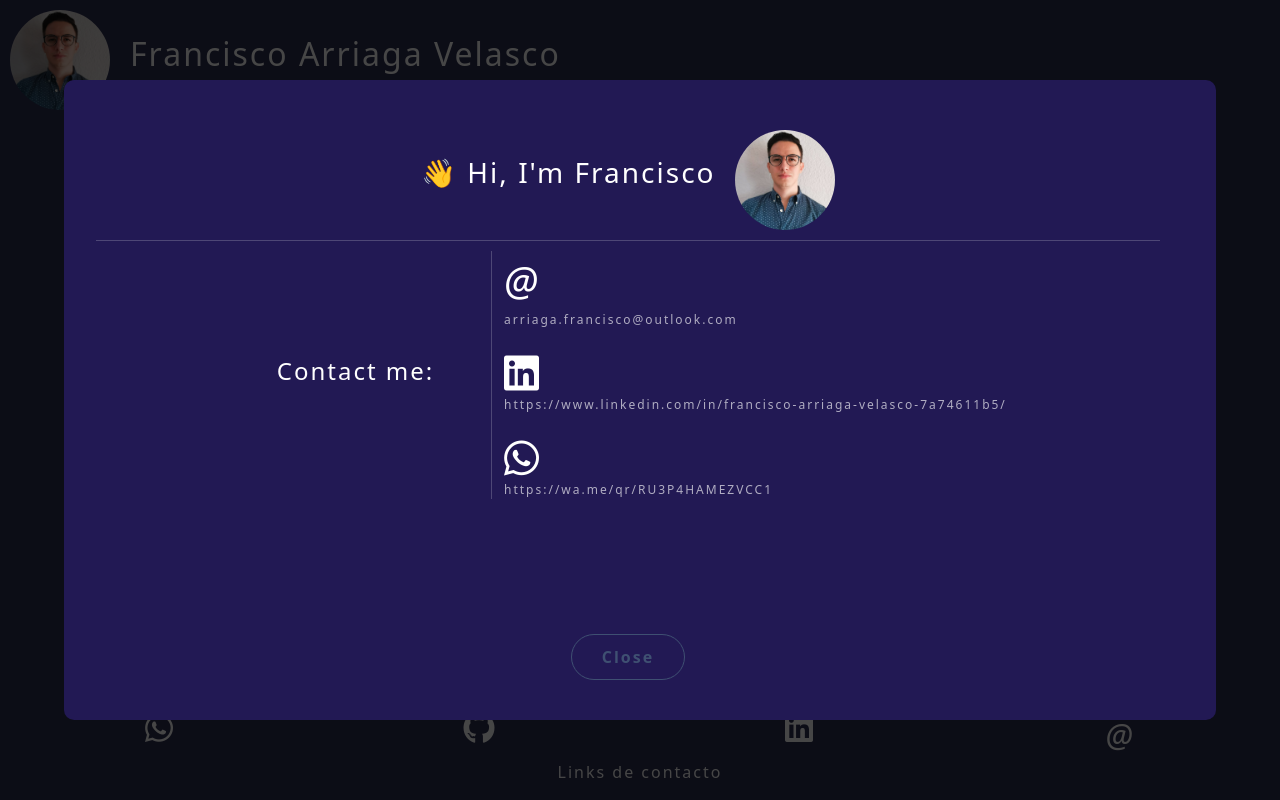
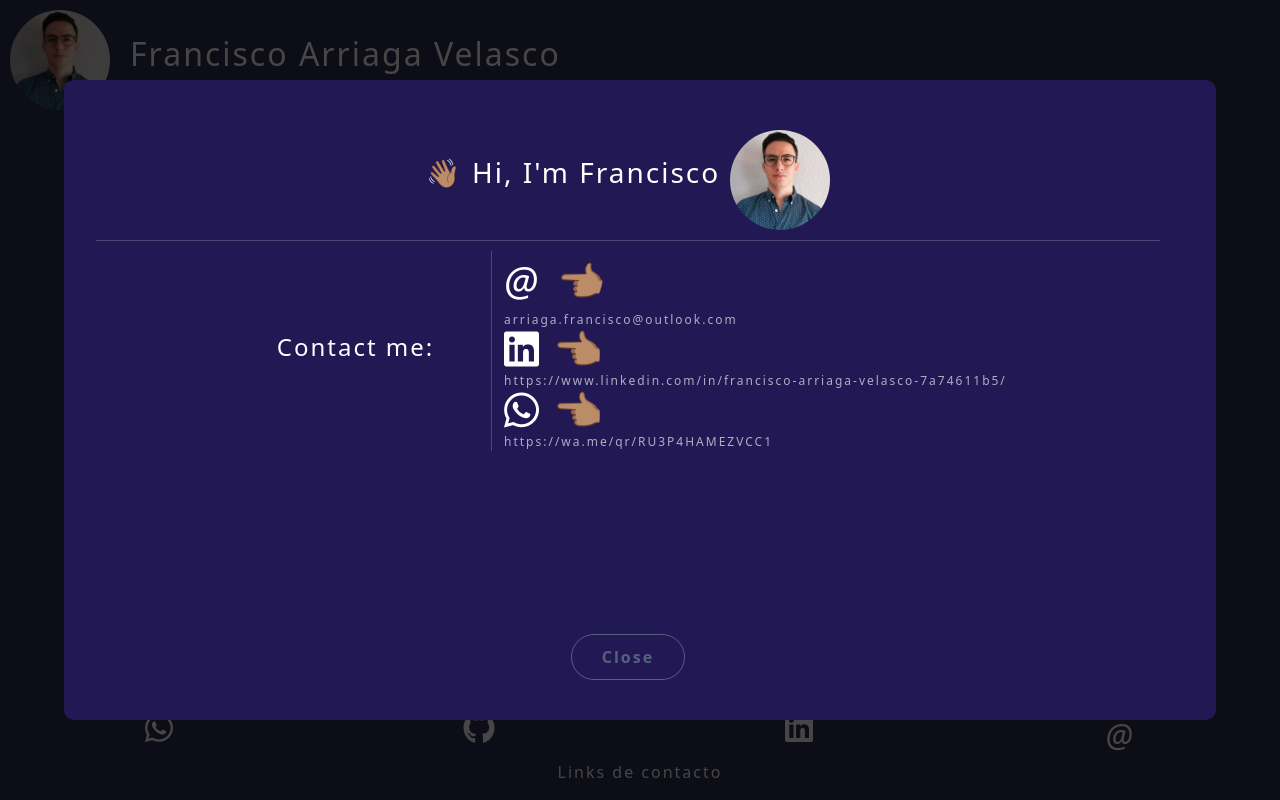
Before and after one commit to arrrriaga/portafolio-proyectos, a React (Create React App) app: page /base in a window 1280 px wide. Both pictures are taken after a click on the item "Contact me". Built offline with nearby package versions, Linux system fonts and the light colour scheme.

Commit message:
Función genetar contenido donde

```diff
--- a/src/components/Modal/Modal.css
+++ b/src/components/Modal/Modal.css
@@ -46,8 +46,8 @@
 .modal button {
   position: absolute;
   bottom: 0;
-  color: #4c687f;
-  border-color: #4c687f;
+  color: rgb(107, 127, 143);
+  border-color: rgb(107, 127, 143);
   font-weight: bold;
   margin-top: 20px;
 }
--- /dev/null
+++ b/src/components/Modal/contenido.js
@@ -0,0 +1,52 @@
+import React from "react";
+import profile from "../../images/profile.jpg";
+
+const ContenidoAbout2 = {
+  imagen: profile,
+  title: "👋🏽 Hi, I'm Francisco",
+  title2: "EDUCACIÓN:",
+  lp: {
+    li1: {
+      lip: "LIC. INGENIERÍA MECATRÓNICA:",
+      lis: "UNIVERSIDAD LA SALLE CUERNAVACA",
+    },
+    li2: {
+      lip: "BOOTCAMP ROGRAMACIÓN WEB FULLSTACK:",
+      lis: "UNIVERSIDAD UTEL",
+    },
+    li3: { lip: "INGLÉS AVANZADO:", lis: "CELE UAEM" },
+  },
+};
+const ContenidoContact2 = {
+  imagen: profile,
+  title: "👋🏽 Hi, I'm Francisco",
+  title2: " Contact me:",
+  lp: {
+    li1: {
+      lip: (
+        <a href="mailto:arriaga.francisco@outlook.com">
+          <i className="fa-2x fa-at"> 👈🏽</i>
+        </a>
+      ),
+      lis: "arriaga.francisco@outlook.com",
+    },
+    li2: {
+      lip: (
+        <a href="https://www.linkedin.com/in/francisco-arriaga-velasco-7a74611b5/">
+          <i className="fa-2x fa-brands fa-linkedin"> 👈🏽</i>
+        </a>
+      ),
+      lis: "https://www.linkedin.com/in/francisco-arriaga-velasco-7a74611b5/",
+    },
+    li3: {
+      lip: (
+        <a href="https://wa.me/qr/RU3P4HAMEZVCC1">
+          <i className="fa-2x fa-brands fa-whatsapp"> 👈🏽</i>
+        </a>
+      ),
+      lis: "https://wa.me/qr/RU3P4HAMEZVCC1",
+    },
+  },
+};
+
+export { ContenidoAbout2, ContenidoContact2 };
--- a/src/components/Modal/index.js
+++ b/src/components/Modal/index.js
@@ -2,52 +2,17 @@ import "./Modal.css";
 // import { Link } from "react-router-dom";
 import { motion, AnimatePresence } from "framer-motion";
 import { Col, Container, Row } from "react-bootstrap";
-import profile from "../../images/profile.jpg";
+import { ContenidoAbout2, ContenidoContact2 } from "./contenido";
 import { useEffect, useState } from "react";
 
 const Modal = ({ closeModal, dataModal }) => {
-  const [contenido, setContenido] = useState({});
-
-  const contenidoAbout = {
-    imagen: profile,
-    title: "👋 Hi, I'm Francisco",
-    title2: "EDUCACIÓN:",
-    LI1: "LIC. INGENIERÍA MECATRÓNICA:",
-    LI1A: "UNIVERSIDAD LA SALLE CUERNAVACA",
-    LI2: "BOOTCAMP ROGRAMACIÓN WEB FULLSTACK:",
-    LI2A: "UNIVERSIDAD UTEL",
-    LI3: "INGLÉS AVANZADO:",
-    LI3A: "CELE UAEM",
-  };
-  const contenidoContact = {
-    imagen: profile,
-    title: "👋 Hi, I'm Francisco",
-    title2: " Contact me:",
-    LI1: (
-      <a href="mailto:arriaga.francisco@outlook.com">
-        <i className="fa-2x fa-at"></i>
-      </a>
-    ),
-    LI1A: "arriaga.francisco@outlook.com",
-    LI2: (
-      <a href="https://www.linkedin.com/in/francisco-arriaga-velasco-7a74611b5/">
-        <i className="fa-2x fa-brands fa-linkedin"></i>
-      </a>
-    ),
-    LI2A: "https://www.linkedin.com/in/francisco-arriaga-velasco-7a74611b5/",
-    LI3: (
-      <a href="https://wa.me/qr/RU3P4HAMEZVCC1">
-        <i className="fa-2x fa-brands fa-whatsapp"></i>
-      </a>
-    ),
-    LI3A: "https://wa.me/qr/RU3P4HAMEZVCC1",
-  };
+  const [contenido2, setContenido2] = useState({});
 
   const setearContenidoAbout = () => {
-    setContenido(contenidoAbout);
+    setContenido2(ContenidoAbout2);
   };
   const setearContenidoContact = () => {
-    setContenido(contenidoContact);
+    setContenido2(ContenidoContact2);
   };
 
   useEffect(
@@ -87,8 +52,12 @@ const Modal = ({ closeModal, dataModal }) => {
             <Row className="titulo1">
               <Col>
                 <h3>
-                  {contenido.title}{" "}
-                  <img className="profileP" src={profile} alt="PROFILE"></img>
+                  {contenido2.title}
+                  <img
+                    className="profileP"
+                    src={contenido2.imagen}
+                    alt="PROFILE"
+                  ></img>
                 </h3>
               </Col>
             </Row>
@@ -99,44 +68,22 @@ const Modal = ({ closeModal, dataModal }) => {
                 md={3}
                 className="col-left d-flex justify-content-center align-items-center"
               >
-                <h4 className="text-center">{contenido.title2}</h4>
+                <h4 className="text-center">{contenido2.title2}</h4>
               </Col>
               <Col xm={12} md={6}>
                 <Row>
                   <br />
                   <ul>
-                    <li>
-                      {contenido.LI1}
-                      <ul>
-                        <li className="subItem">{contenido.LI1A}</li>
-                      </ul>
-                    </li>
-                    <br />
-                    <li>
-                      {contenido.LI2}
-                      <ul>
-                        <li className="subItem">{contenido.LI2A}</li>
-                      </ul>
-                    </li>
-                    <br />
-                    <li>
-                      {contenido.LI3}
-                      <ul>
-                        <li className="subItem">{contenido.LI3A}</li>
-                      </ul>
-                    </li>
-                    {contenido.LI4A && (
-                      <>
-                        {" "}
-                        <br />
-                        <li>
-                          {contenido.LI4}
-                          <ul>
-                            <li className="subItem">{contenido.LI4A}</li>
-                          </ul>
-                        </li>
-                      </>
-                    )}
+                    {contenido2.lp
+                      ? Object.values(contenido2.lp).map((item) => (
+                          <li>
+                            {item.lip}
+                            <ul>
+                              <li className="subItem">{item.lis}</li>
+                            </ul>
+                          </li>
+                        ))
+                      : null}
                   </ul>
                 </Row>
               </Col>
--- a/src/pages/Base/index.js
+++ b/src/pages/Base/index.js
@@ -5,7 +5,7 @@ import { Link } from "react-router-dom";
 import { Col, Row } from "react-bootstrap";
 
 const listItem = {
-  hover: { scale: 1.1, originX: 0, color: "#4c687f" },
+  hover: { scale: 1.1, originX: 0, color: "rgb(107, 127, 143)" },
   visible: { type: "spring", stiffness: 300 },
 };
 
@@ -63,7 +63,7 @@ const Base = ({ portafolioa, setShowModal, setDataModal }) => {
       <div className="container">
         <Row className="RowTitle ">
           <Col className="d-flex justify-content-center align-items-center">
-            <h3 className="text-center" style={{ color: "#4c687f" }}>
+            <h3 className="text-center" style={{ color: "rgb(107, 127, 143)" }}>
               FULLSTACK WEB DEVELOPER
             </h3>
           </Col>
--- a/src/pages/Portfolio/index.js
+++ b/src/pages/Portfolio/index.js
@@ -5,7 +5,7 @@ import { Link } from "react-router-dom";
 import { Col, Row } from "react-bootstrap";
 
 const listItem = {
-  hover: { scale: 1.1, originX: 0, color: "#4c687f" },
+  hover: { scale: 1.1, originX: 0, color: "rgb(107, 127, 143)" },
   visible: { type: "spring", stiffness: 300 },
 };
 const buttonVariants = {
@@ -60,7 +60,7 @@ const Toppings = ({ addTopping, portafolioa }) => {
       <div className="container">
         <Row className="RowTitle ">
           <Col className="d-flex justify-content-center align-items-center">
-            <h3 style={{ color: "#4c687f" }}>PROJECTS PORTFOLIO</h3>
+            <h3 style={{ color: "rgb(107, 127, 143)" }}>PROJECTS PORTFOLIO</h3>
           </Col>
         </Row>
         <Row className="RowBase d-flex justify-content-center">
```
